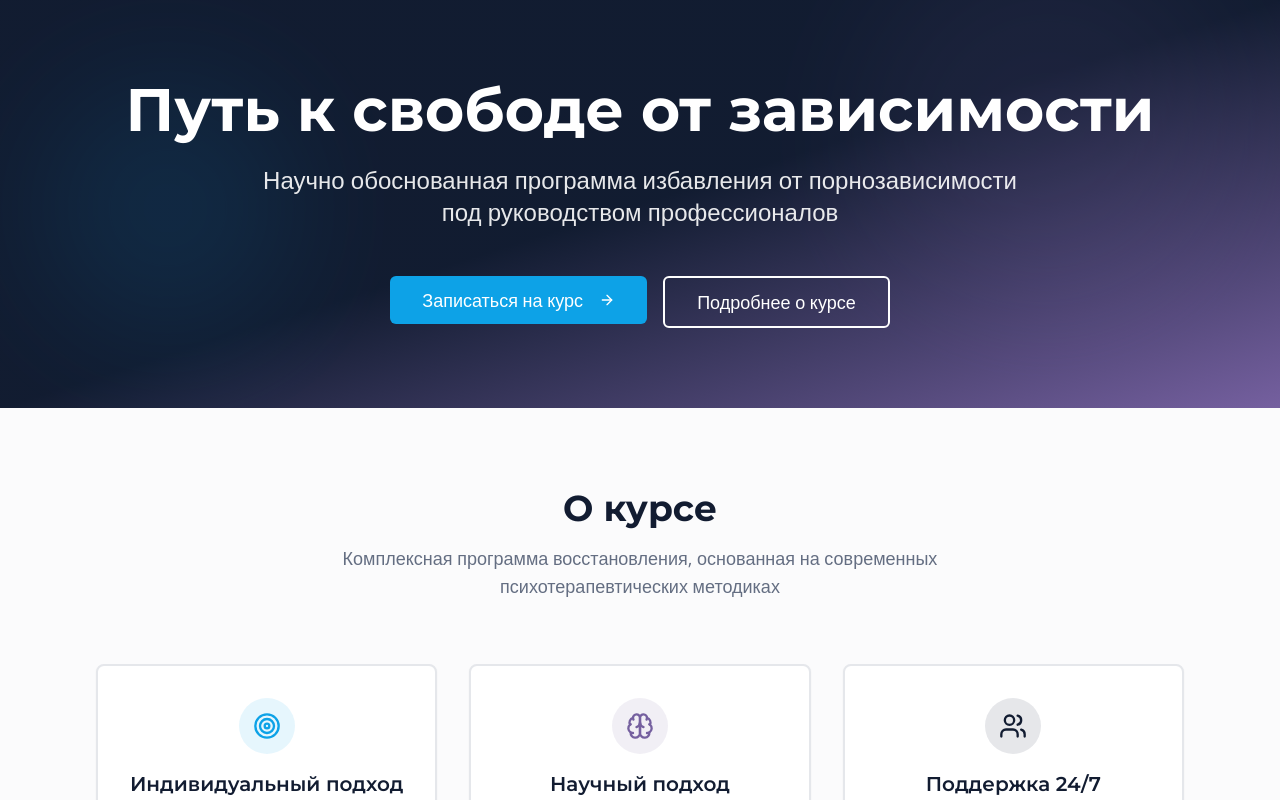
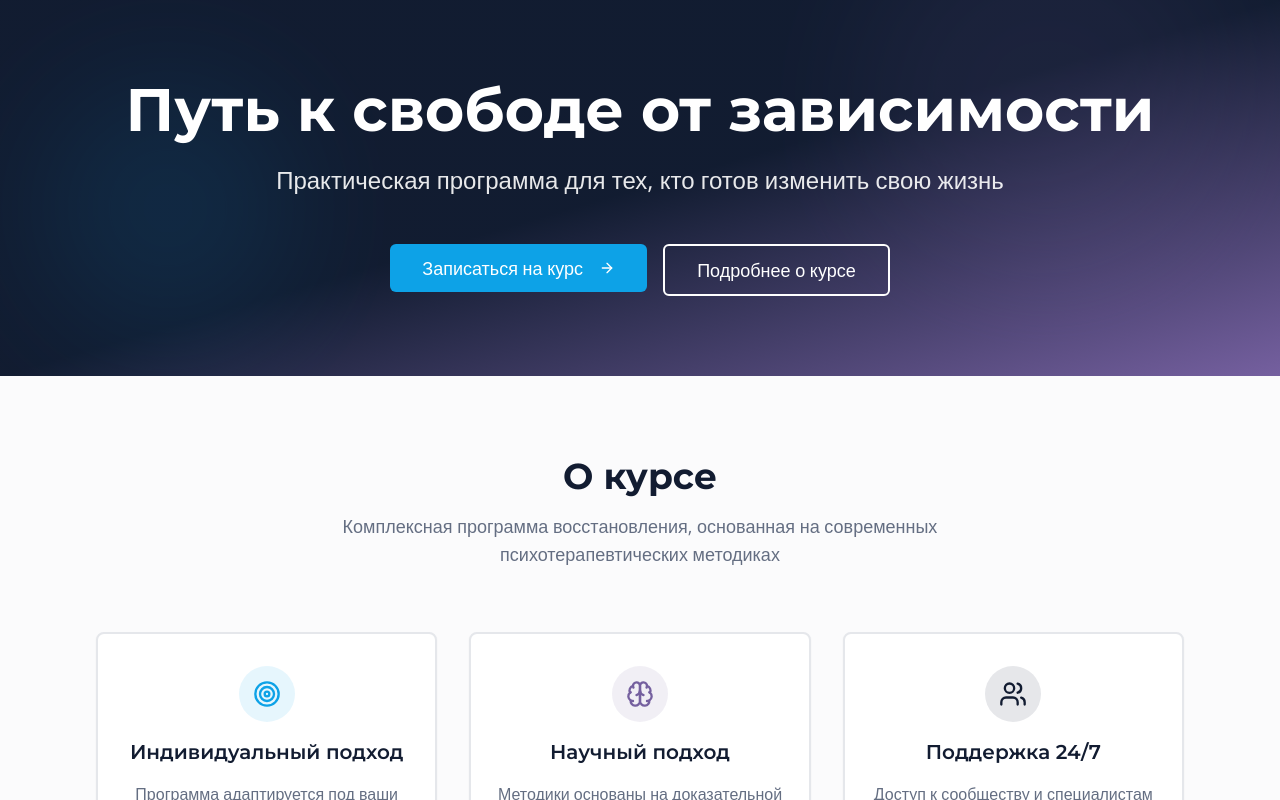
Before and after one commit to pr-poehali-dev/online-course-landing-porn-addiction, a React (Vite) app: page / in a window 1280 px wide. Shown: the top 800 px of the page. Built offline with nearby package versions, Linux system fonts and the light colour scheme.

Commit message:
Программа помощи при зависимости

```diff
--- a/src/pages/Index.tsx
+++ b/src/pages/Index.tsx
@@ -31,7 +31,7 @@ const Index = () => {
               Путь к свободе от зависимости
             </h1>
             <p className="text-xl md:text-2xl text-primary-foreground/90 max-w-3xl mx-auto">
-              Научно обоснованная программа избавления от порнозависимости под руководством профессионалов
+              Практическая программа для тех, кто готов изменить свою жизнь
             </p>
             <div className="flex flex-col sm:flex-row gap-4 justify-center pt-6">
               <Button
```
